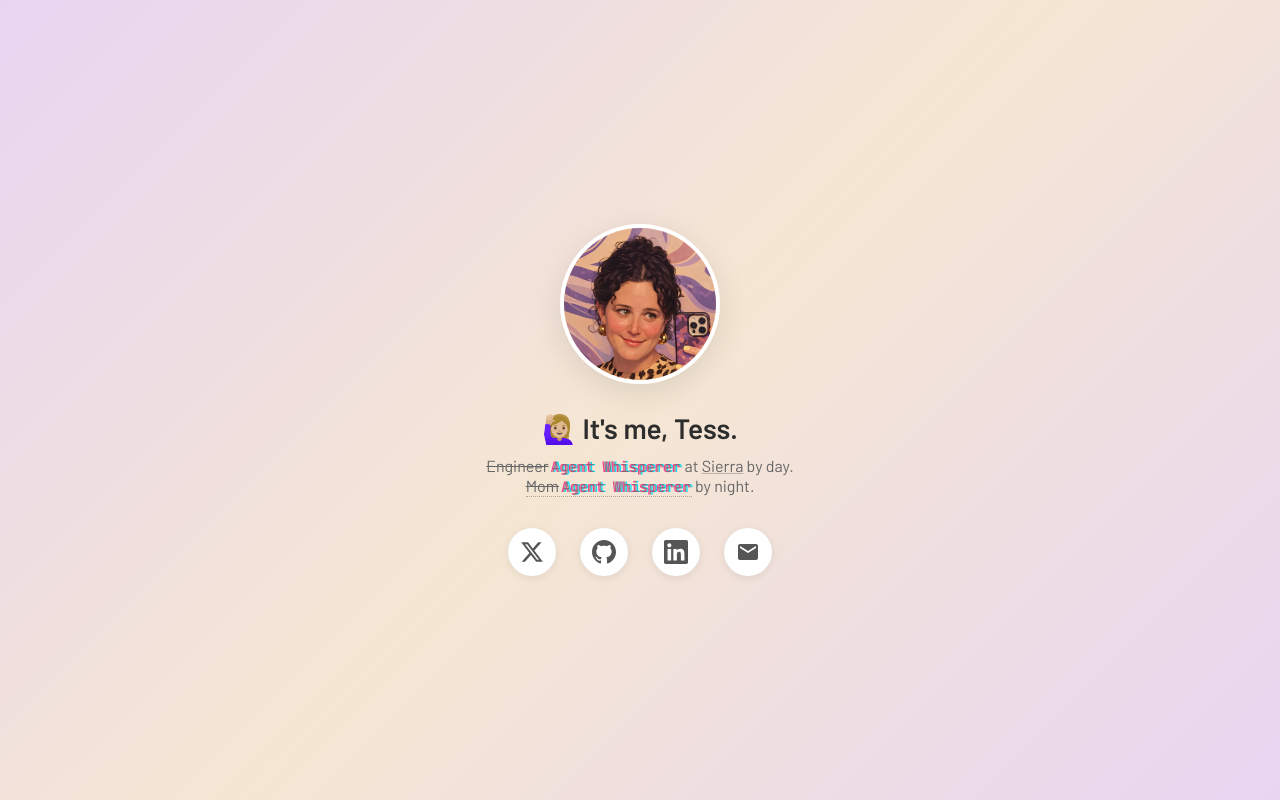
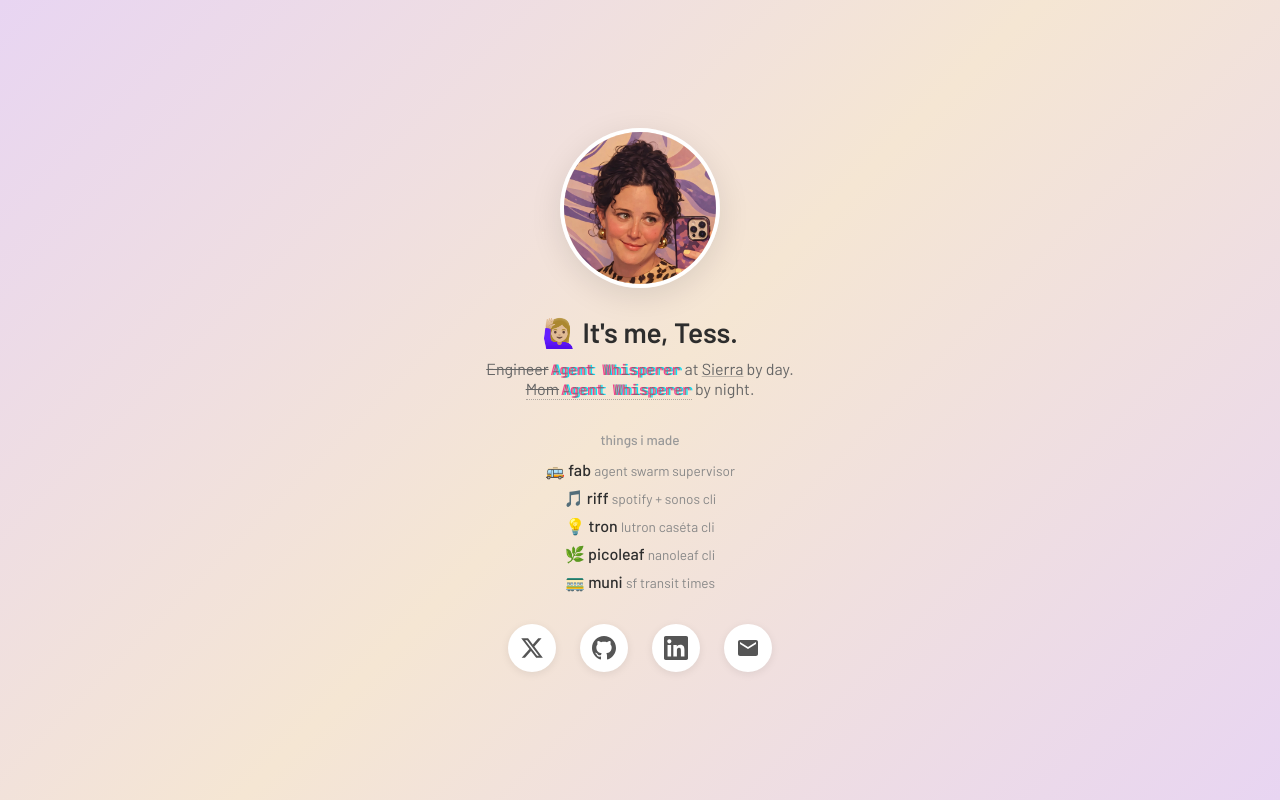
Before and after one commit to tessro/tessro.ai, a plain HTML site: page site/index.html in a window 1280 px wide. Drawn offline with Linux system fonts and the light colour scheme.

Commit message:
add projects section

```diff
--- a/site/index.html
+++ b/site/index.html
@@ -126,6 +126,34 @@
       text-decoration: underline;
       text-decoration-color: rgba(102, 102, 102, 0.4);
     }
+    .projects {
+      text-align: center;
+      margin-bottom: 2rem;
+    }
+    .projects h2 {
+      font-size: 0.85rem;
+      font-weight: 500;
+      color: #999;
+      margin-bottom: 0.75rem;
+    }
+    .projects ul {
+      list-style: none;
+    }
+    .projects li {
+      margin-bottom: 0.5rem;
+    }
+    .projects a {
+      color: #2d2d2d;
+      text-decoration: none;
+      font-weight: 500;
+    }
+    .projects a:hover {
+      text-decoration: underline;
+    }
+    .projects .desc {
+      color: #888;
+      font-size: 0.85rem;
+    }
   </style>
 </head>
 <body>
@@ -133,6 +161,16 @@
     <img src="/me.jpg" alt="Tess" class="avatar">
     <h1>🙋🏼‍♀️ It's me, Tess.</h1>
     <p class="tagline"><s>Engineer</s> <span class="glitch">Agent Whisperer</span> at <a href="https://sierra.ai">Sierra</a> by day.<br><span class="tooltip" data-tip="haha jk unless..."><s>Mom</s> <span class="glitch">Agent Whisperer</span></span> by night.</p>
+    <section class="projects">
+      <h2>things i made</h2>
+      <ul>
+        <li>🚌 <a href="https://github.com/tessro/fab">fab</a> <span class="desc">agent swarm supervisor</span></li>
+        <li>🎵 <a href="https://github.com/tessro/riff">riff</a> <span class="desc">spotify + sonos cli</span></li>
+        <li>💡 <a href="https://github.com/tessro/tron">tron</a> <span class="desc">lutron caséta cli</span></li>
+        <li>🌿 <a href="https://github.com/tessro/picoleaf">picoleaf</a> <span class="desc">nanoleaf cli</span></li>
+        <li>🚃 <a href="https://github.com/tessro/muni">muni</a> <span class="desc">sf transit times</span></li>
+      </ul>
+    </section>
     <nav class="links">
       <a href="https://x.com/ptr" aria-label="X">
         <svg viewBox="0 0 24 24" fill="currentColor"><path d="M18.244 2.25h3.308l-7.227 8.26 8.502 11.24H16.17l-5.214-6.817L4.99 21.75H1.68l7.73-8.835L1.254 2.25H8.08l4.713 6.231zm-1.161 17.52h1.833L7.084 4.126H5.117z"/></svg>
```
